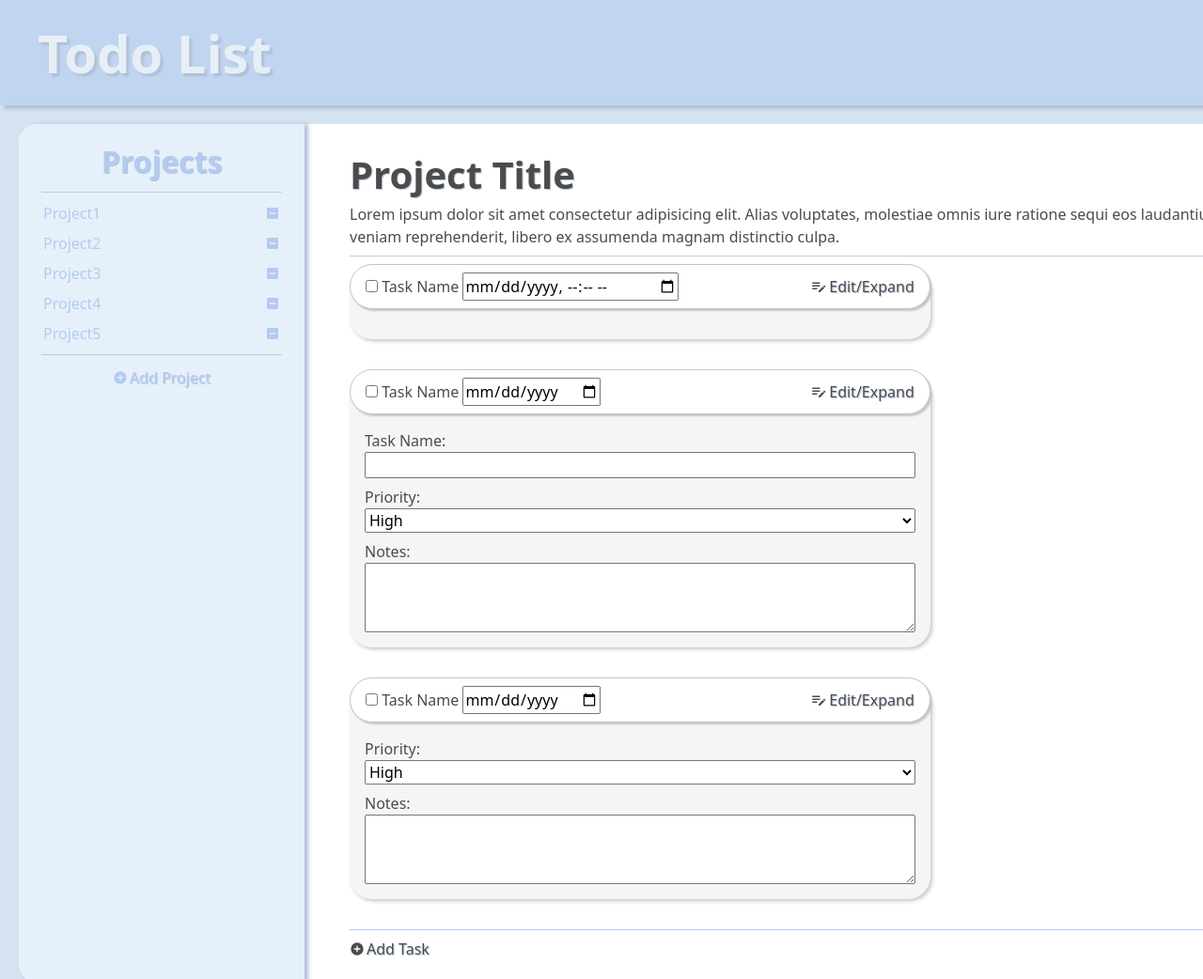
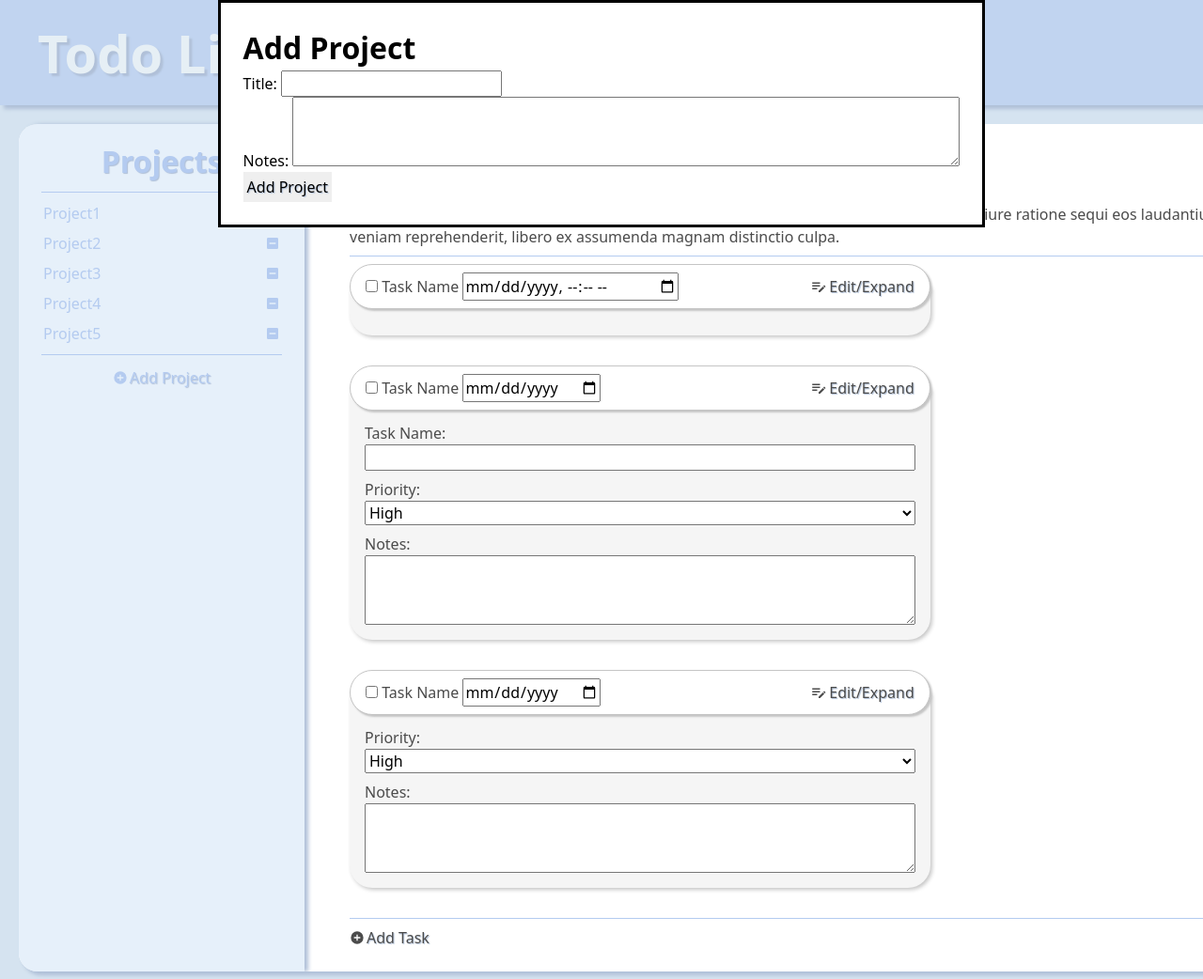
Before and after one commit to SarahDavis2/todo-list, a website built with webpack: page src/template.html in a window 1280 px wide. Shown: the top 1042 px of the page at 94% size. Built offline with nearby package versions, Linux system fonts and the light colour scheme.

Commit message:
Feat: html dialog

```diff
--- a/src/scripts/Project.js
+++ b/src/scripts/Project.js
@@ -6,13 +6,13 @@ class Project extends Items {
     constructor() {
         super();
         this._title = Project.#DEFAULT_TITLE;
-        this._description = null;
+        this._note = null;
     }
     _setTitle(setTitle) {
         this._title = setTitle;
     }
-    _setDescription(setDescription) {
-        this._description = setDescription;
+    _setNote(setNote) {
+        this._note = setNote;
     }
 }
 export { Project };
--- a/src/scripts/Task.js
+++ b/src/scripts/Task.js
@@ -4,7 +4,6 @@ import { format } from "date-fns";
 class Task extends Project {
     #priority = null;
     #dueDate = null;
-    #notes = null;
     #isDone = false;
 
     constructor() {
@@ -16,9 +15,6 @@ class Task extends Project {
     #setDueDate(year, month, day) {
         this.#dueDate = format(new Date(year, month, day), "yyyy-MM-dd");
     }
-    #setNote(setNote) {
-        this.#notes = setNote;
-    }
     #setDone(setBool) {
         this.#isDone = setBool;
     }
--- a/src/styles/styles.css
+++ b/src/styles/styles.css
@@ -171,7 +171,7 @@ main {
   z-index: 0;
   position: relative;
   top: -1.5rem;
-  padding: 2.5rem 1rem 1rem 1rem;
+  padding: 2.25rem 1rem 1rem 1rem;
   display: flex;
   flex-direction: column;
   gap: 8px;
@@ -189,6 +189,11 @@ main {
   resize: vertical;
 }
 
+/* DIALOG */
+dialog {
+  justify-self: center;
+  padding: 1.5rem;
+}
 
 /* BUTTON */
 button {
--- a/src/template.html
+++ b/src/template.html
@@ -158,5 +158,19 @@
             </div>
         </div>
     </main>
+    <dialog open>
+        <h1>Add Project</h1>
+        <form method="dialog">
+            <div class="title">
+                <label for="title">Title:</label>
+                <input type="text" name="title" id="title">
+            </div>
+            <div class="notes">
+                <label for="notes">Notes:</label>
+                <textarea name="notes" id="notes" rows="3" cols="75"></textarea>
+            </div>
+            <button type="submit">Add Project</button>
+        </form>
+    </dialog>
 </body>
 </html>
```
